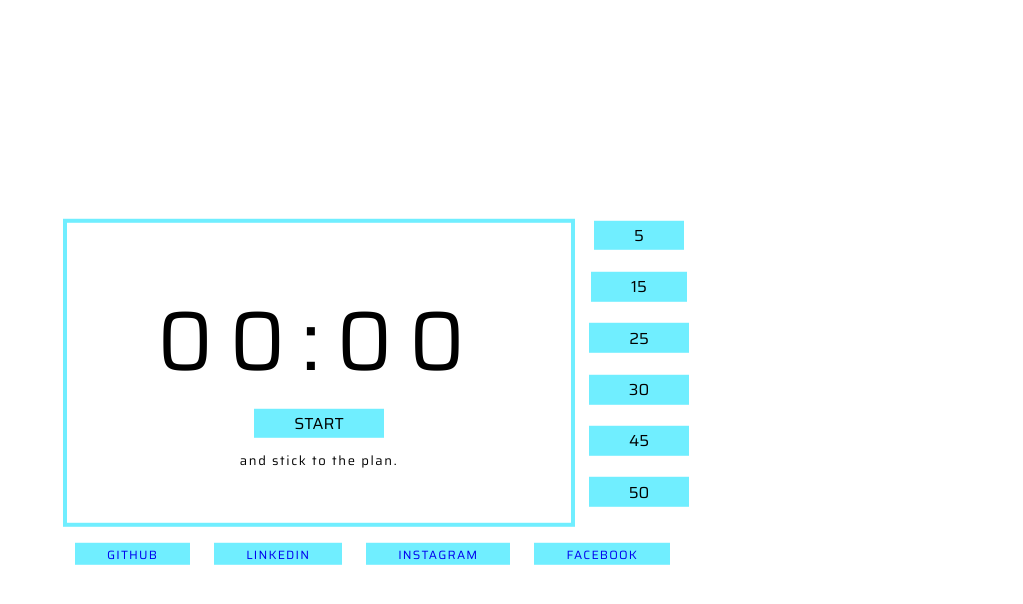
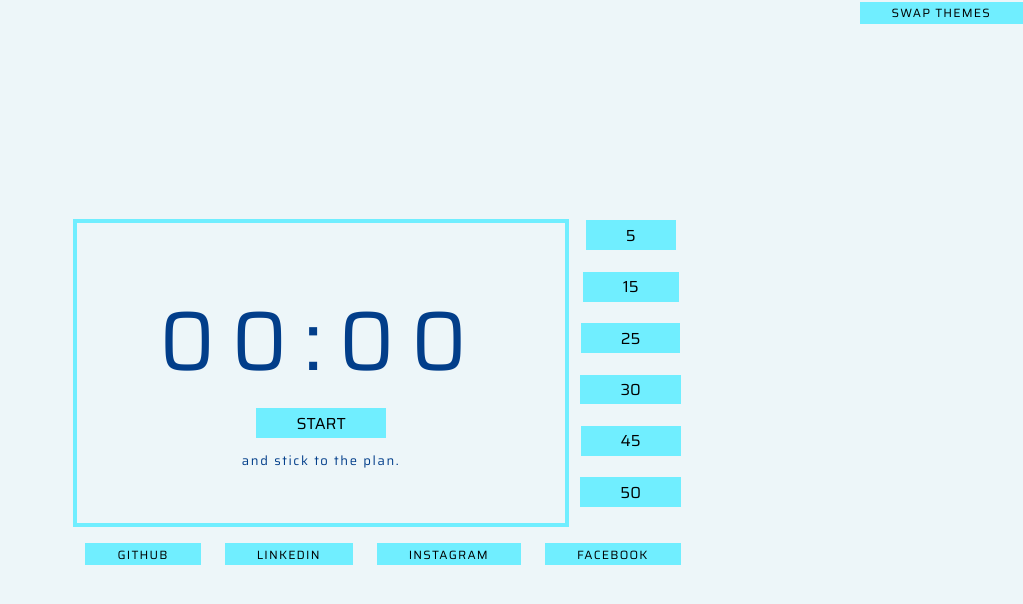
Before and after one commit to har5hcodes/Pro-up-Timer, a plain HTML site: page index.html in a window 1280 px wide. Shown: the whole page, without its empty margins (257-1280 px from the left). Drawn offline with Linux system fonts and the light colour scheme.

Commit message:
change color theme functionality added

```diff
--- a/app.js
+++ b/app.js
@@ -1,16 +1,23 @@
-let sec = 0;
-let min = 0;
-let display = document.getElementById("countdown");
 
+
+
+
+// Function to display two digits when number less than 10
 function makeMeTwoDigits(n) {
     return (n < 10 ? "0" : "") + n;
 }
 
+
+// Set Timer
 function setTime(mins) {
-    min = mins;
+    const min = mins;
+    const sec = 0;
     display.textContent =
         makeMeTwoDigits(min) + ":" + makeMeTwoDigits(sec);
 }
+
+// Start Timer
+const display = document.getElementById("countdownDisplay");
 
 function startCountdown(duration, display) {
     let timer = duration, minutes, seconds;
@@ -29,3 +36,19 @@ function startTimer() {
     let durationTime = 60 * min;
     startCountdown(durationTime, display);
 }
+
+// Change color theme
+// const colors = ["red", "blue", "green", "yellow"];
+// const colorBtn = document.getElementById("color-theme");
+
+// colorBtn.addEventListener("click", () => {
+//     const randomNumber = 2;
+//     document.body.style.backgroundColor = colors[randomNumber];
+// })
+
+
+// Dark theme
+function swapTheme() {
+    const element = document.body;
+    element.classList.toggle("dark");
+}
--- a/index.html
+++ b/index.html
@@ -12,8 +12,10 @@
     <link rel="stylesheet" href="styles.css">
 </head>
 
-<body>
+<body class="light">
     <div class="container">
+        <button type="button" id="swap-theme" onclick="swapTheme()">Swap Themes</button>
+
         <aside>
             <button type="button" onclick="setTime(this.innerHTML)">5</button>
             <button type="button" onclick="setTime(this.innerHTML)">15</button>
@@ -24,20 +26,34 @@
         </aside>
 
         <main>
-            <div id="countdown">00:00</div>
+
+            <div id="countdownDisplay">00:00</div>
             <button id="start-btn" onclick="startTimer()">START</button>
             <div class="motto">and stick to the plan.</div>
         </main>
 
 
         <!-- Social Media Links -->
-        <footer>
-            <a href="#">Github</a>
-            <a href="https://www.linkedin.com/in/harshavardhanputta/">LinkedIn</a>
-            <a href="https://www.instagram.com/harshwandr/">Instagram</a>
-            <a href="https://www.facebook.com/profile.php?id=100040884662231">Facebook</a>
+
+
+        <footer id="footer">
+
+            <button class="links" onclick="window.location.href = 'https://github.com/har5hcodes">
+                Github
+            </button>
+            <button class="links" onclick="window.location.href = 'https://www.linkedin.com/in/harshavardhanputta/">
+                LinkedIn
+            </button>
+            <button class="links" onclick="window.location.href = 'https://ide.geeksforgeeks.org';">
+                Instagram
+            </button>
+            <button class="links"
+                onclick="window.location.href = 'https://www.facebook.com/profile.php?id=100040884662231">
+                Facebook
+            </button>
+
         </footer>
-    </div>
+
 
 </body>
 <script src="app.js"></script>
--- a/styles.css
+++ b/styles.css
@@ -4,20 +4,26 @@
     box-sizing: border-box;
 }
 
-html{
+
+body{
     font-size: 16px;
     font-family: 'Saira', sans-serif;
+    margin: 0;
+    height: 100vh;
+    display: grid;
+    place-items: center;
 }
-body{
-    width: 100%;
-    height: 100vh;
+.light{
+    background-color:#edf6f9;
+    color:#023e8a;
 }
+.dark{
+    background-color: #222;
+    color: #e6e6e6;
+}
+
 .container{
-    width: 50%;
-    position: absolute;
-    top: 50%;
-    left: 50%;
-    transform: translate(-50%,-50%);
+
     display: grid;
     grid-template-columns: auto 20%;
     grid-template-rows: auto;
@@ -56,7 +62,7 @@ main{
     border: 4px solid #70EEFF;
 }
 
-#countdown{
+#countdownDisplay{
     font-weight: 550;
     font-size: 84px;
     letter-spacing: 1rem;
@@ -71,14 +77,14 @@ main{
     margin-top: -0.5rem;
 }
 
-footer{
+#footer{
     grid-area: footer;
     display: flex;
     justify-content: flex-start;
     align-items: center;
 
 }
-a{
+.links{
     font-family: 'Saira', sans-serif;
     background-color: #70EEFF;
     border: none;
@@ -88,4 +94,19 @@ a{
     text-decoration: none;
     text-transform: uppercase;
     letter-spacing: 0.075rem;
+
 }
+
+#swap-theme{
+    font-family: 'Saira', sans-serif;
+    background-color: #70EEFF;
+    border: none;
+    padding: 0.1rem 2rem;
+    font-size: 0.75rem;
+    text-decoration: none;
+    text-transform: uppercase;
+    letter-spacing: 0.075rem;
+    position: fixed;
+  right: 0px; top: 0px;
+
+}
```
Also changed, not shown: 1 other file.
